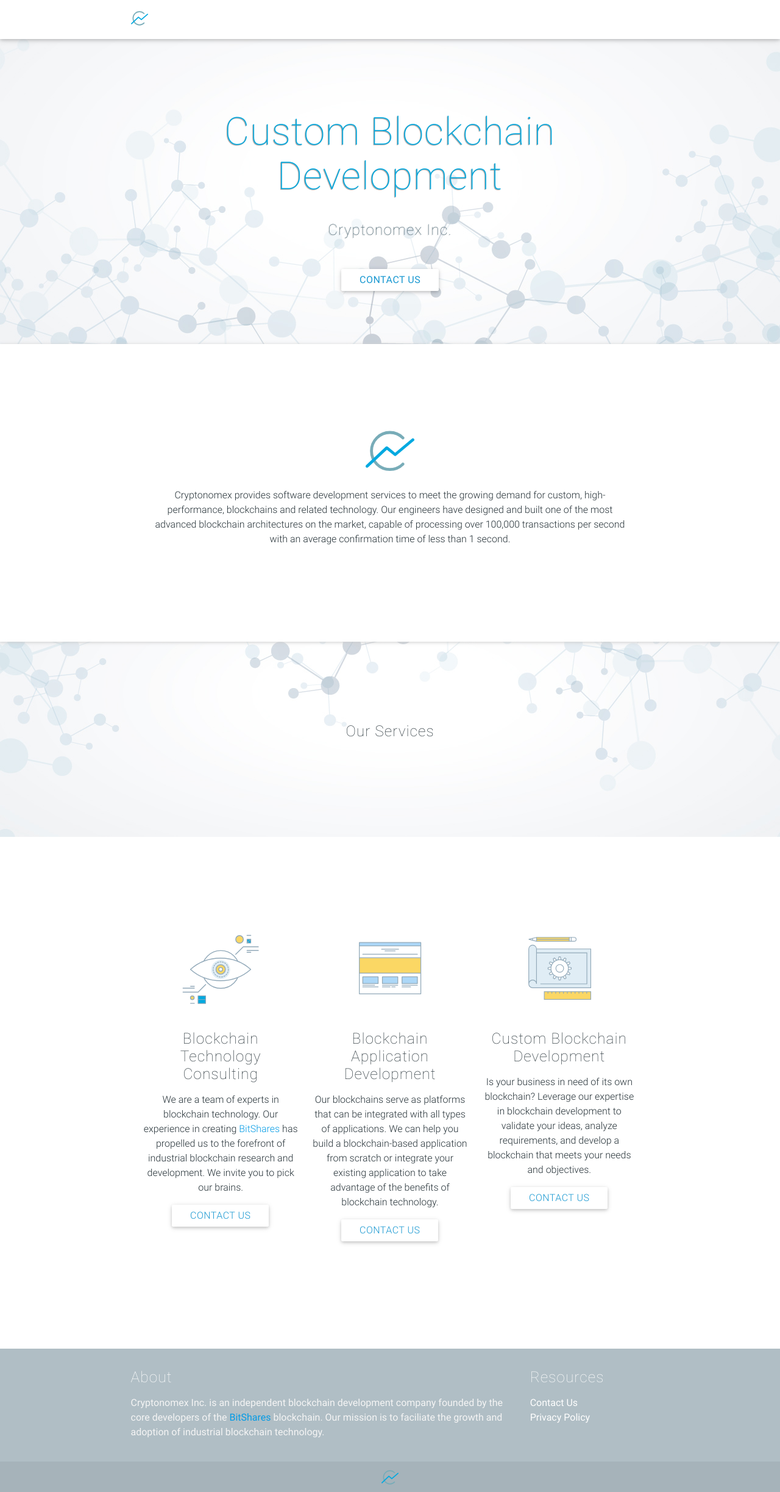
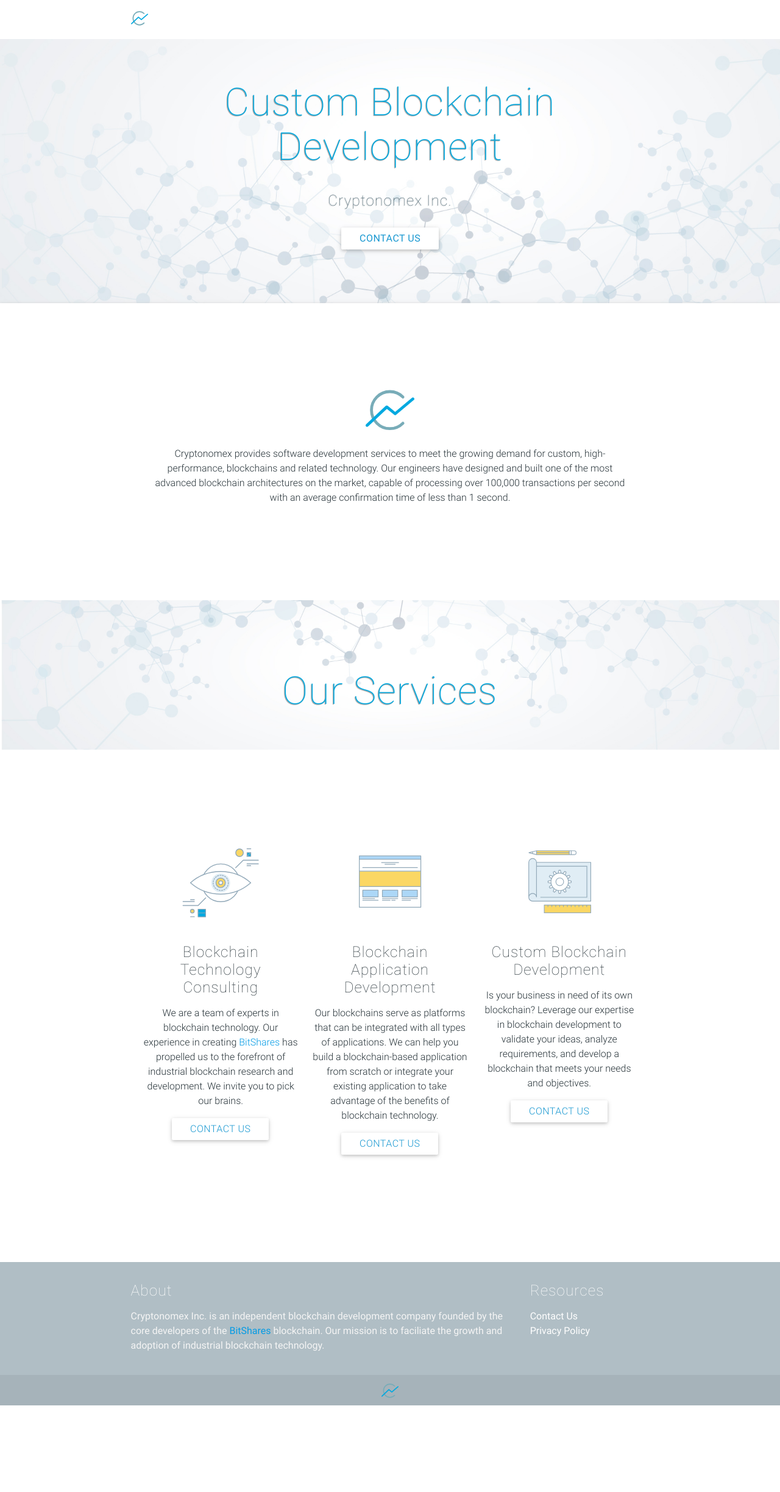
Before and after one commit to cryptonomex/cryptonomex.github.io, a Jekyll site: the page built from index.html, in a window 1280 px wide. Shown: the whole page at 61% size. Built offline with Jekyll 4.4.1, drawn with Linux system fonts in a browser that asks for light colours; nearby versions of some CDN libraries; after the commit the page ends 2304 px from its top, so only the background shows below that.

Commit message:
privacy / parallax / etc
- add list styles
- font justify
- add layout to page css
- parallax

```diff
--- a/_layouts/page.html
+++ b/_layouts/page.html
@@ -2,7 +2,7 @@
 layout: default
 ---
 
-<div class="post" style="max-width: 800px; margin: 0 auto;">
+<div class="page" style="max-width: 800px; margin: 0 auto;">
 
     <header class="post-header">
         <center>
@@ -10,7 +10,7 @@
         </center>
     </header>
 
-    <article class="post-content">
+    <article class="post-content page {{ page.layout }}">
         {{ content }}
     </article>
 
--- a/css/style.css
+++ b/css/style.css
@@ -1,13 +1,4 @@
 /* Custom Stylesheet */
-/**
- *
- *
- */
-
-
-
-
-
 
 
 /* Custom colors   */
@@ -76,6 +67,8 @@
 
 #index-banner {
   padding: 20px 40px;
+  background: url('../images/bg-top.jpg');
+  background-size: cover;
 }
 
 .intro {
@@ -85,8 +78,10 @@
 
 
 .newsletter {
-  padding-top: 120px;
-  max-height: 320px;
+  padding-top: 80px;
+  max-height: 360px;
+  background: url('../images/bg-medium.jpg');
+  background-size: cover;
 }
 
 
@@ -126,3 +121,21 @@
 #textarea-contact {
   min-height: 400px;
 }
+
+
+.page {
+  text-align: justify;
+  padding-top: 20px;
+}
+
+
+
+ul li {
+  list-style: square;
+  margin: 12px 0 12px 24px;
+}
+
+footer ul li {
+  list-style: none;
+  margin: 0;
+}
--- a/index.html
+++ b/index.html
@@ -1,26 +1,25 @@
 ---
 layout: default
 ---
-  <div id="index-banner" class="parallax-container">
+
+  <div id="index-banner">
     <div class="section no-pad-bot">
       <div class="container">
-        <br><br>
-        <h1 class="header center index">Custom Blockchain Development
-        </h1>
+
+        <h1 class="header center index">Custom Blockchain Development</h1>
         <div class="row center">
           <h5 class="header col s12  blue-grey-text text-darken-1 index">Cryptonomex Inc.</h5>
         </div>
-        <div class="row center">
-        </div>
-        <div class="row center">
+         <div class="row center">
           <a href="/contact/" id="download-button" class="btn waves-effect waves-light white lighten-1 blue-text-ci">Contact Us</a>
         </div>
         <br><br>
 
       </div>
     </div>
-    <div class="parallax"><img src="/images/bg-top.jpg" alt=""></div>
+    <div class="parallax"><img src="" alt=""></div>
   </div>
+
 
   <div  style="box-shadow: -1px 1px 6px #ccc;">
     <div class="container">
@@ -29,29 +28,22 @@
         <div class="row">
           <div class="col s12 center">
             <h3><i class=" blue-grey-text lighten-1-text"><img src="/images/logo-icon.svg" alt="" /></i></h3>
-            <p class=" light center">
-            Cryptonomex provides software development services to meet the growing demand for custom, high-performance,
-            blockchains and related technology. Our engineers have designed and built one of the most advanced
-            blockchain architectures on the market, capable of processing over 100,000 transactions per second with an
-            average confirmation time of less than 1 second.</p>
-
-                    </div>
+              <p class="light center">
+                Cryptonomex provides software development services to meet the growing demand for custom, high-performance,
+                blockchains and related technology. Our engineers have designed and built one of the most advanced
+                blockchain architectures on the market, capable of processing over 100,000 transactions per second with an
+                average confirmation time of less than 1 second.
+              </p>
+          </div>
         </div>
   </div></div>
 </div>
 
-     <div class="parallax-container newsletter center">
-       <div class=" ">
-         <div class="">
+       <div class="section newsletter center">
            <div class="row center">
-             <h5 class="header col s12  ">Our Services</h5>
+              <h1 class=" header center index">Our Services</h1>
            </div>
-         </div>
        </div>
-       <div class="parallax grey lighten-4"><img src="/images/bg-medium.jpg" alt="Unsplashed background img 3"></div>
-     </div>
-
-
 
    <div class=" container valign-wrapper">
      <div class="section services">
@@ -66,10 +58,11 @@
                <p class="light center">
                    We are a team of experts in blockchain technology.
                    Our experience in creating
-                   <a href="https://bitshares.github.io/">BitShares</a>
+                   <a target="_blank" href="https://bitshares.org">BitShares</a>
                    has propelled us to the forefront of industrial blockchain research and development.
                    We invite you to pick our brains.
                </p>
+
              </div>
                 <div class="icon-block">
                   <p class="light center">
@@ -89,11 +82,13 @@
                    you build a blockchain-based application from scratch or integrate your existing application to
                    take advantage of the benefits of blockchain technology.
                </p>
+
                 <div class="icon-block">
                   <p class="light center">
                     <a href="/contact/" id="download-button" class="btn waves-effect waves-light white lighten-1 blue-text-ci">Contact Us</a>
                   </p>
                 </div>
+
              </div>
            </div>
 
@@ -101,11 +96,13 @@
              <h3 class="center blue-grey-text text-lighten-4"><img height="148" src="../images/icons/icon-consult.svg" alt="" /></h3>
              <div class="icon-block">
                <h5 class="center">Custom Blockchain<br> Development</h5>
+
                <p class="light center">
                    Is your business in need of its own blockchain?
                    Leverage our expertise in blockchain development to validate your ideas,
                    analyze requirements, and develop a blockchain that meets your needs and objectives.
                </p>
+
                 <div class="icon-block">
                   <p class="light center">
                     <a href="/contact/" id="download-button" class="btn waves-effect waves-light white lighten-1 blue-text-ci">Contact Us</a>
```
